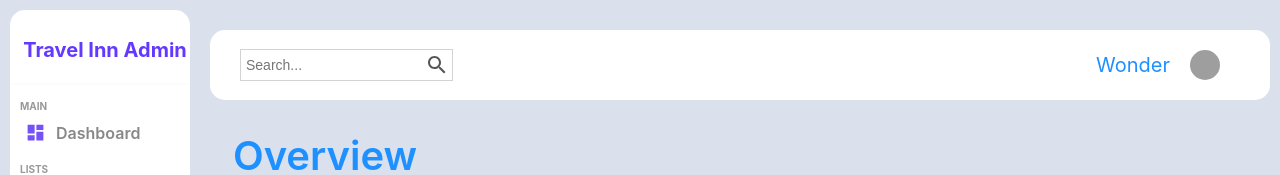
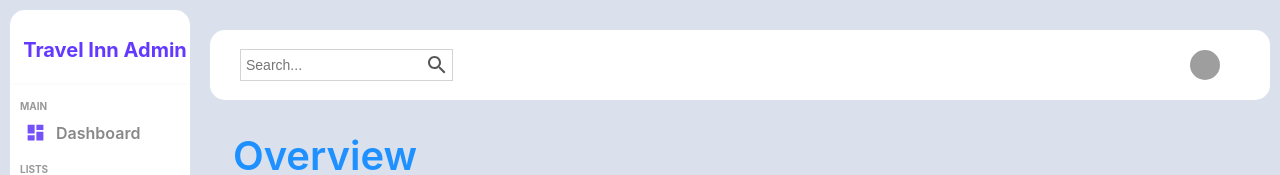
Before and after one commit to Travel-Inn/travel_inn_web_app, a React (Create React App) app: page /dashboard in a window 1280 px wide. Shown: the top 175 px of the page. Built offline with nearby package versions, Linux system fonts and the light colour scheme; grey boxes are pictures that could not be loaded.

Commit message:
recieve and handle user props

```diff
--- a/src/components/Navbar/Navbar.js
+++ b/src/components/Navbar/Navbar.js
@@ -3,7 +3,7 @@ import SearchIcon from '@mui/icons-material/Search';
 import { NavLink } from 'react-router-dom';
 
 
-function Navbar() {
+function Navbar(props) {
     return (
         <nav>
             <div className="wrapper">
@@ -12,7 +12,7 @@ function Navbar() {
                     <SearchIcon className='icon' />
                 </div>
                 <div className="items">
-                    <span className="nav-name">Wonder</span>
+                    <span className="nav-name">{props.adminName}</span>
                     <NavLink to={'/dashboard/profile'} className="item">
                         <img src="https://images.unsplash.com/photo-1515041219749-89347f83291a?ixlib=rb-1.2.1&ixid=MnwxMjA3fDB8MHxzZWFyY2h8MXx8bWluaW9uc3xlbnwwfHwwfHw%3D&auto=format&fit=crop&w=500&q=60" alt="avatar" className='avatar' />
                     </NavLink>
```
